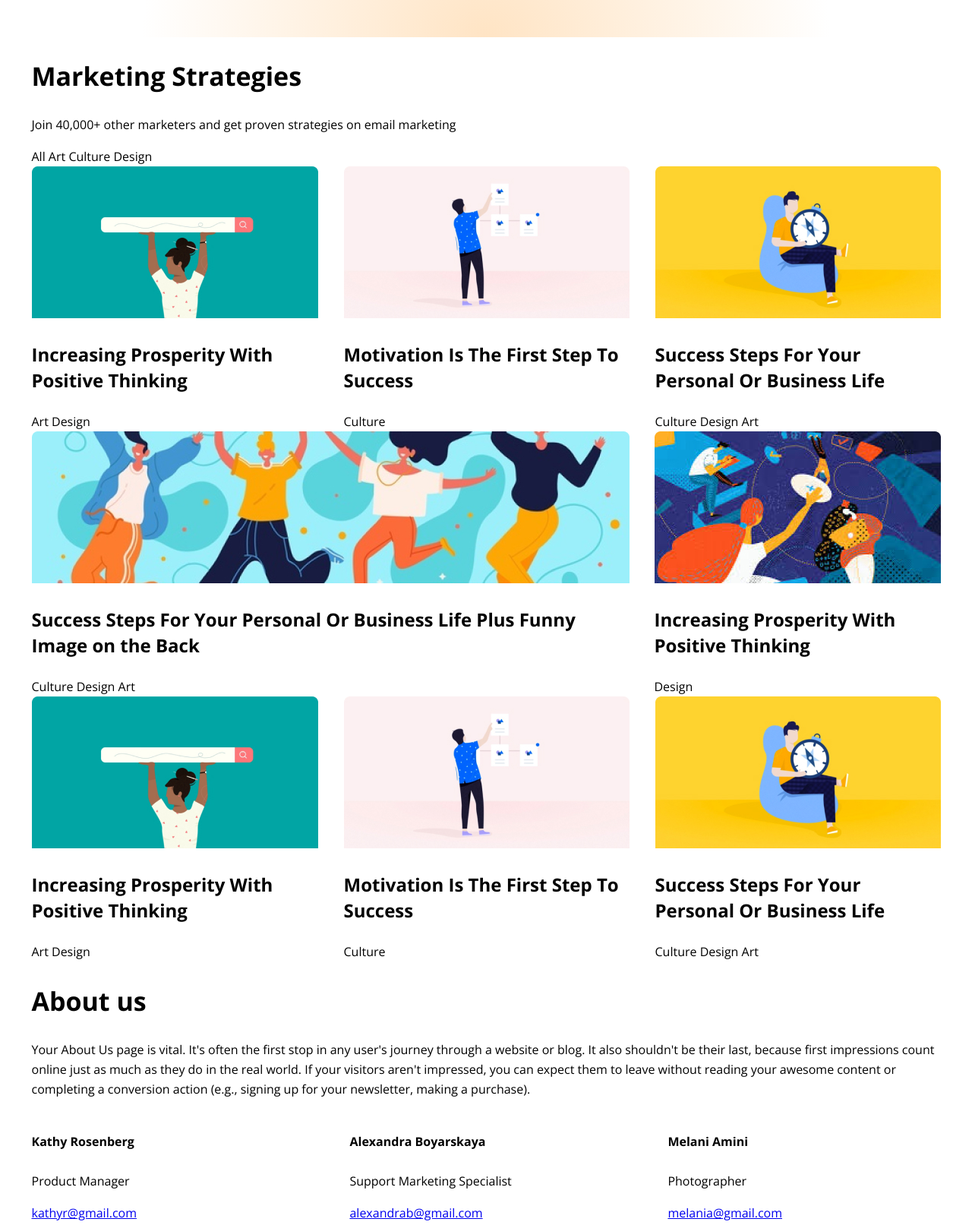
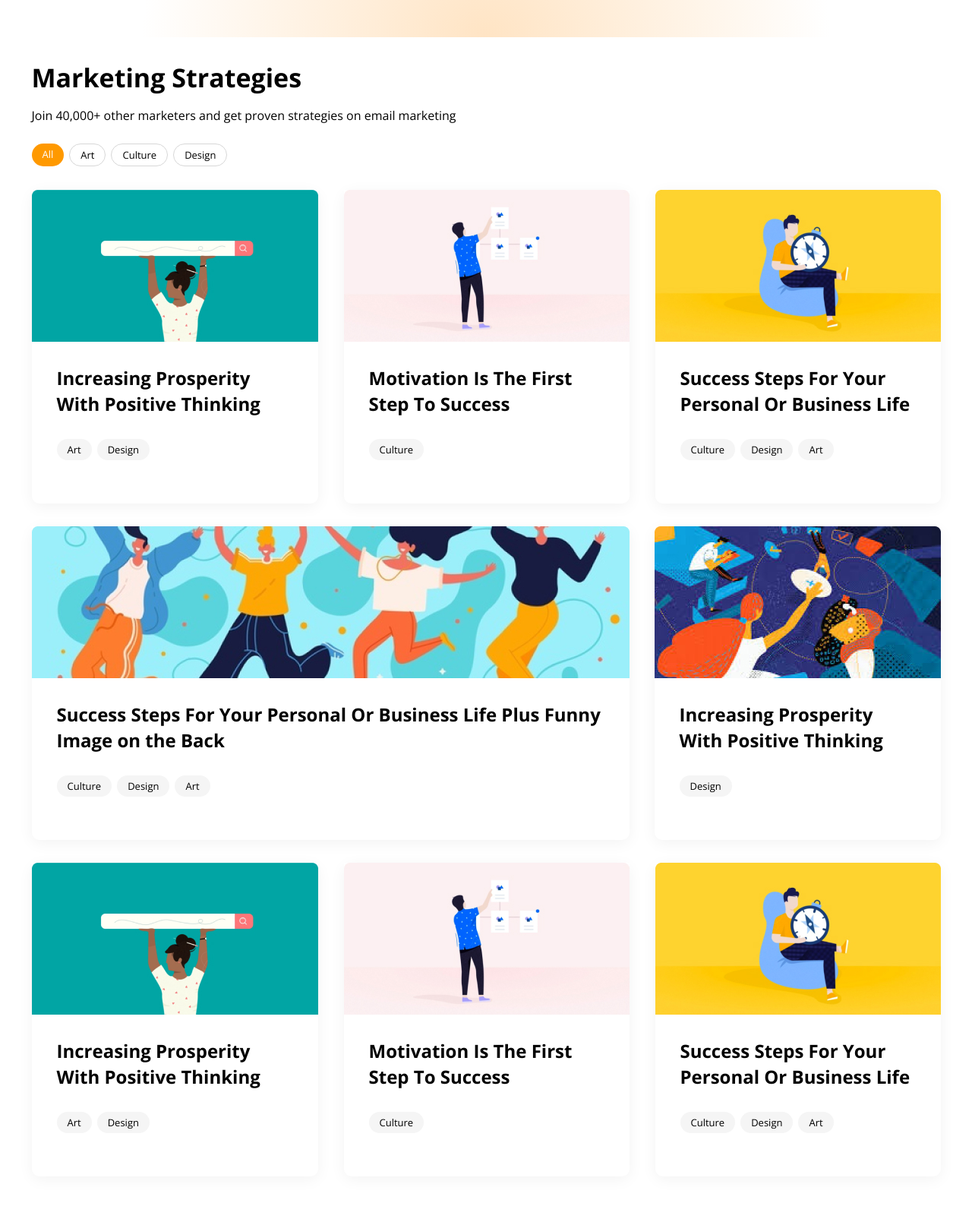
Before and after one commit to NemesisUA/landing-Productly, a website: page index.html in a window 1280 px wide. Shown: the part 1120-2733 px from the top of the page at 76% size. Drawn offline with nearby package versions, Linux system fonts and the light colour scheme.

Commit message:
feat: add strategies section styles

```diff
--- a/index.html
+++ b/index.html
@@ -90,78 +90,94 @@
     </section>
     <section class="strategies">
         <div class="wrapper">
-            <h2>Marketing Strategies</h2>
-            <p class="strategies_description">Join 40,000+ other marketers and get proven strategies on email marketing</p>
-            <div class="strategies_tags">
+            <h2 class="strategies__title">Marketing Strategies</h2>
+            <p class="strategies__description">Join 40,000+ other marketers and get proven strategies on email marketing</p>
+            <div class="strategies__tags tags">
                 <span class="tag tag_selected">All</span>
                 <span class="tag tag_bordered">Art</span>
                 <span class="tag tag_bordered">Culture</span>
                 <span class="tag tag_bordered">Design</span>
             </div>
-            <div class="layout-3-column">
+            <div class="layout-3-column strategies-wrapper">
                 <div class="strategy block-shadowed">
-                    <img src="img/strategies/image1.jpg" alt="strategy">
-                    <h3>Increasing Prosperity With Positive Thinking</h3>
+                    <img class="strategy-image" src="./img/strategies/image1.jpg" alt="strategy">
+                    <div class="strategy-content">
+                        <h3 class="strategy-name">Increasing Prosperity With Positive Thinking</h3>
                         <div class="strategies__tags">
                             <span class="tag tag_colored">Art</span>
-                        <span class="tag tag_bordered">Design</span>
+                            <span class="tag tag_colored">Design</span>
+                        </div>
                     </div>
                 </div>
                 <div class="strategy block-shadowed">
                     <img src="img/strategies/image2.jpg" alt="strategy">
-                    <h3>Motivation Is The First Step To Success</h3>
+                    <div class="strategy-content">
+                        <h3 class="strategy-name">Motivation Is The First Step To Success</h3>
                         <div class="strategies__tags">
                             <span class="tag tag_colored">Culture</span>
                         </div>
                     </div>
+                </div>
                 <div class="strategy block-shadowed">
                     <img src="img/strategies/image3.jpg" alt="strategy">
-                    <h3>Success Steps For Your Personal Or Business Life</h3>
+                    <div class="strategy-content">
+                        <h3 class="strategy-name">Success Steps For Your Personal Or Business Life</h3>
                         <div class="strategies__tags">
                             <span class="tag tag_colored">Culture</span>
-                        <span class="tag tag_bordered">Design</span>
-                        <span class="tag tag_bordered">Art</span>
+                            <span class="tag tag_colored">Design</span>
+                            <span class="tag tag_colored">Art</span>
+                        </div>
                     </div>
                 </div>
                 <div class="strategy block-shadowed">
                     <img src="img/strategies/image4.jpg" alt="strategy">
-                    <h3>Success Steps For Your Personal Or Business Life Plus Funny Image on the Back</h3>
+                    <div class="strategy-content">
+                        <h3 class="strategy-name">Success Steps For Your Personal Or Business Life Plus Funny Image on the Back</h3>
                         <div class="strategies__tags">
                             <span class="tag tag_colored">Culture</span>
-                        <span class="tag tag_bordered">Design</span>
-                        <span class="tag tag_bordered">Art</span>
+                            <span class="tag tag_colored">Design</span>
+                            <span class="tag tag_colored">Art</span>
 
+                        </div>
                     </div>
                 </div>
                 <div class="strategy block-shadowed">
                     <img src="img/strategies/image5.jpg" alt="strategy">
-                    <h3>Increasing Prosperity With Positive Thinking</h3>
+                    <div class="strategy-content">
+                        <h3 class="strategy-name">Increasing Prosperity With Positive Thinking</h3>
                         <div class="strategies__tags">
                             <span class="tag tag_colored">Design</span>
                         </div>
                     </div>
+                </div>
                 <div class="strategy block-shadowed">
                     <img src="img/strategies/image6.jpg" alt="strategy">
-                    <h3>Increasing Prosperity With Positive Thinking</h3>
+                    <div class="strategy-content">
+                        <h3 class="strategy-name">Increasing Prosperity With Positive Thinking</h3>
                         <div class="strategies__tags">
                             <span class="tag tag_colored">Art</span>
-                        <span class="tag tag_bordered">Design</span>
+                            <span class="tag tag_colored">Design</span>
+                        </div>
                     </div>
                 </div>
                 <div class="strategy block-shadowed">
                     <img src="img/strategies/image7.jpg" alt="strategy">
-                    <h3>Motivation Is The First Step To Success</h3>
+                    <div class="strategy-content">
+                        <h3 class="strategy-name">Motivation Is The First Step To Success</h3>
                         <div class="strategies__tags">
                             <span class="tag tag_colored">Culture</span>
                         </div>
                     </div>
+                </div>
                 <div class="strategy block-shadowed">
                     <img src="img/strategies/image8.jpg" alt="strategy">
-                    <h3>Success Steps For Your Personal Or Business Life</h3>
+                    <div class="strategy-content">
+                        <h3 class="strategy-name">Success Steps For Your Personal Or Business Life</h3>
                         <div class="strategies__tags">
                             <span class="tag tag_colored">Culture</span>
-                        <span class="tag tag_bordered">Design</span>
-                        <span class="tag tag_bordered">Art</span>
+                            <span class="tag tag_colored">Design</span>
+                            <span class="tag tag_colored">Art</span>
+                        </div>
                     </div>
                 </div>
             </div>
--- a/sass/base/_base.scss
+++ b/sass/base/_base.scss
@@ -29,3 +29,8 @@ h5{
     @include font($size: 1.6rem, $height: 2.6rem);
 
 }
+
+.block-shadowed {
+    box-shadow: 0 4px 20px rgba(0, 0, 0, 0.05);
+    border-radius: 10px;
+}
--- /dev/null
+++ b/sass/base/_tags.scss
@@ -0,0 +1,25 @@
+.strategies__tags {
+    display: flex;
+    > * {
+        margin-right: 7px;
+    }
+}
+
+.tag {
+    border-radius: 90px;
+    padding: 0 14px;
+    @include font($size: 1.3rem, $height: 2.8rem, $weight: normal);
+
+    &_selected {
+        background-color: $color-primary;
+        color: $color-light;
+    }
+
+    &_bordered {
+        border: 1px solid $color-border;
+    }
+
+    &_colored {
+        background-color: $color-tag;
+    }
+}
--- /dev/null
+++ b/sass/components/_strategies.scss
@@ -0,0 +1,29 @@
+.strategies {
+    padding: 30px 0;
+}
+
+.strategies__title {
+    margin: 0 0 14px;
+}
+
+.strategies__description {
+    margin: 0 0 24px;
+}
+
+.strategies__tags {
+    margin: 0 0 31px;
+}
+
+.strategies-wrapper {
+    >* {
+        margin-bottom: 30px;
+    }
+}
+
+.strategy-content {
+    padding: 24px 33px 26px;
+}
+
+.strategy-name {
+    margin: 0 0 29px;
+}
--- a/sass/style.scss
+++ b/sass/style.scss
@@ -10,6 +10,7 @@
 @import "base/base";
 @import "base/buttons";
 @import "base/icons";
+@import "base/tags";
 
 //Layouts
 @import "layouts/wrapper";
@@ -20,3 +21,4 @@
 @import "components/promo";
 @import "components/navigation";
 @import "components/tools";
+@import "components/strategies";
```
Also changed, not shown: sass/style.css, 1 other file. Lines whose indentation alone changed are shown as unchanged.
